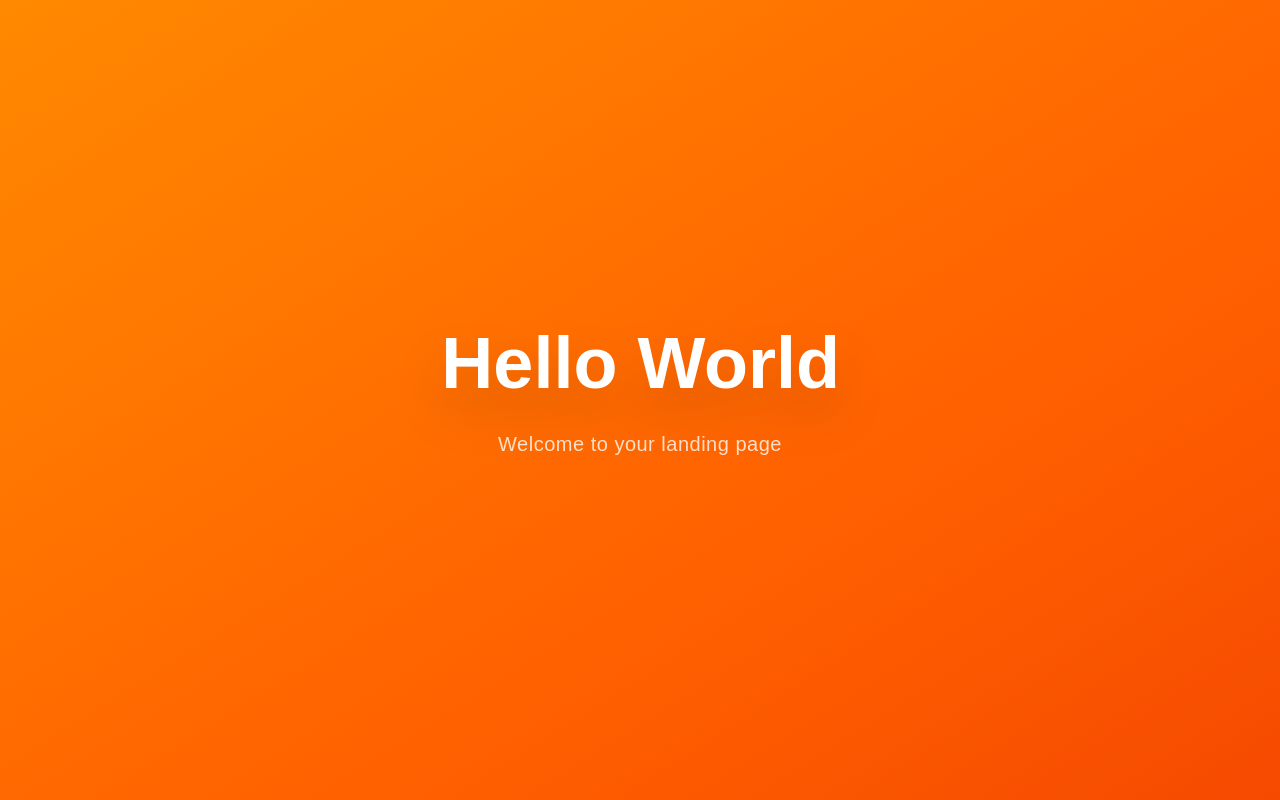
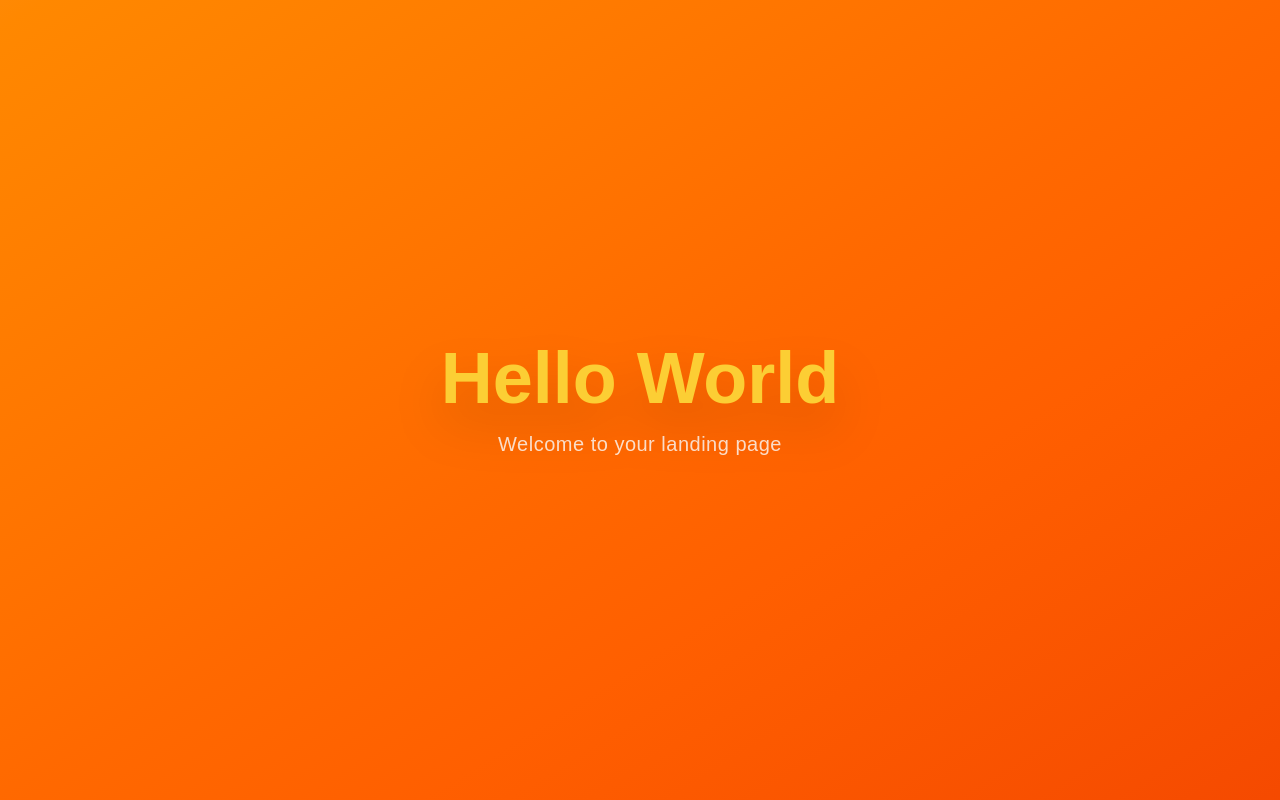
Before and after one commit to ns-test-org/hello-world-landing-site, a Next.js app in the folder packages/hello-world-landing-site/: page / in a window 1280 px wide. Built offline with nearby package versions, Linux system fonts and the light colour scheme.

Commit message:
AI chat session: Updated code and files

```diff
--- a/packages/hello-world-landing-site/src/app/globals.css
+++ b/packages/hello-world-landing-site/src/app/globals.css
@@ -167,3 +167,23 @@ body {
 .animate-float {
   animation: float 4s ease-in-out infinite;
 }
+
+/* Color shifting animation */
+@keyframes color-shift {
+  0%, 100% {
+    color: #fb923c; /* orange-400 */
+  }
+  25% {
+    color: #fbbf24; /* amber-400 */
+  }
+  50% {
+    color: #fde047; /* yellow-300 */
+  }
+  75% {
+    color: #f87171; /* red-400 */
+  }
+}
+
+.animate-color-shift {
+  animation: color-shift 4s ease-in-out infinite;
+}
```
